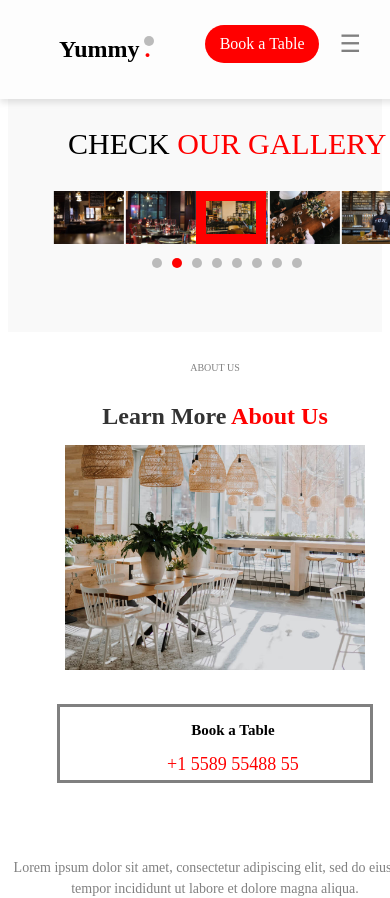
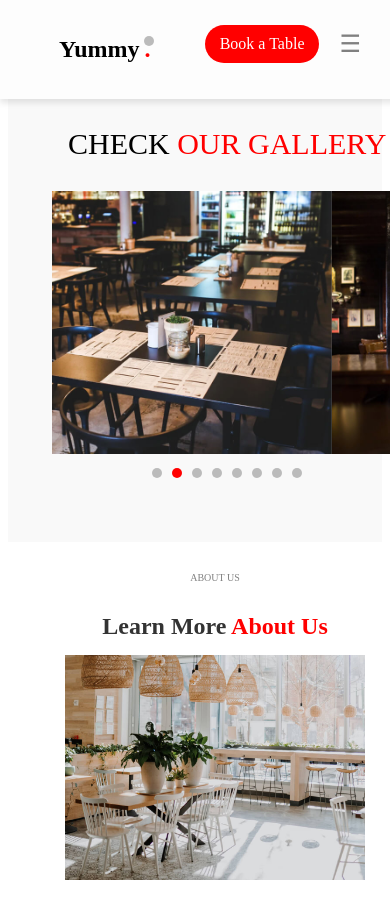
Before and after one commit to Anupama7788/Yummy-website, a React (Vite) app: page /gallery in a window 390 px wide. Shown: the top 898 px of the page. Built offline with nearby package versions, Linux system fonts and the light colour scheme.

Commit message:
gallery mobile responsive

```diff
--- a/src/styles/Gallery.css
+++ b/src/styles/Gallery.css
@@ -81,3 +81,41 @@
 .dot.active {
   background-color: red;
 }
+@media (min-width: 769px) {
+  .gallery-container::before {
+    content: "";
+    position: absolute;
+    top: 0;
+    left: 40%;
+    width: 20%;
+    height: 100%;
+    border: 10px solid red;
+    box-sizing: border-box;
+    pointer-events: none;
+    z-index: 2;
+  }
+}
+
+/* Mobile View: Only One Image, No Frame */
+@media (max-width: 768px) {
+  .gallery-container {
+    justify-content: center;
+  }
+  .gallery-item {
+    flex: 0 0 100%;
+    transition: transform 2s ease-in-out;/* Only one image at a time */
+  }
+
+
+  .gallery-container::before {
+    display: none; /* Remove the frame on mobile */
+  }
+
+  .gallery-item img {
+    object-fit: contain; /* Ensure image fits properly */
+  }
+
+  .gallery-track {
+    gap: 0; /* Remove gap in mobile view */
+  }
+}
```
